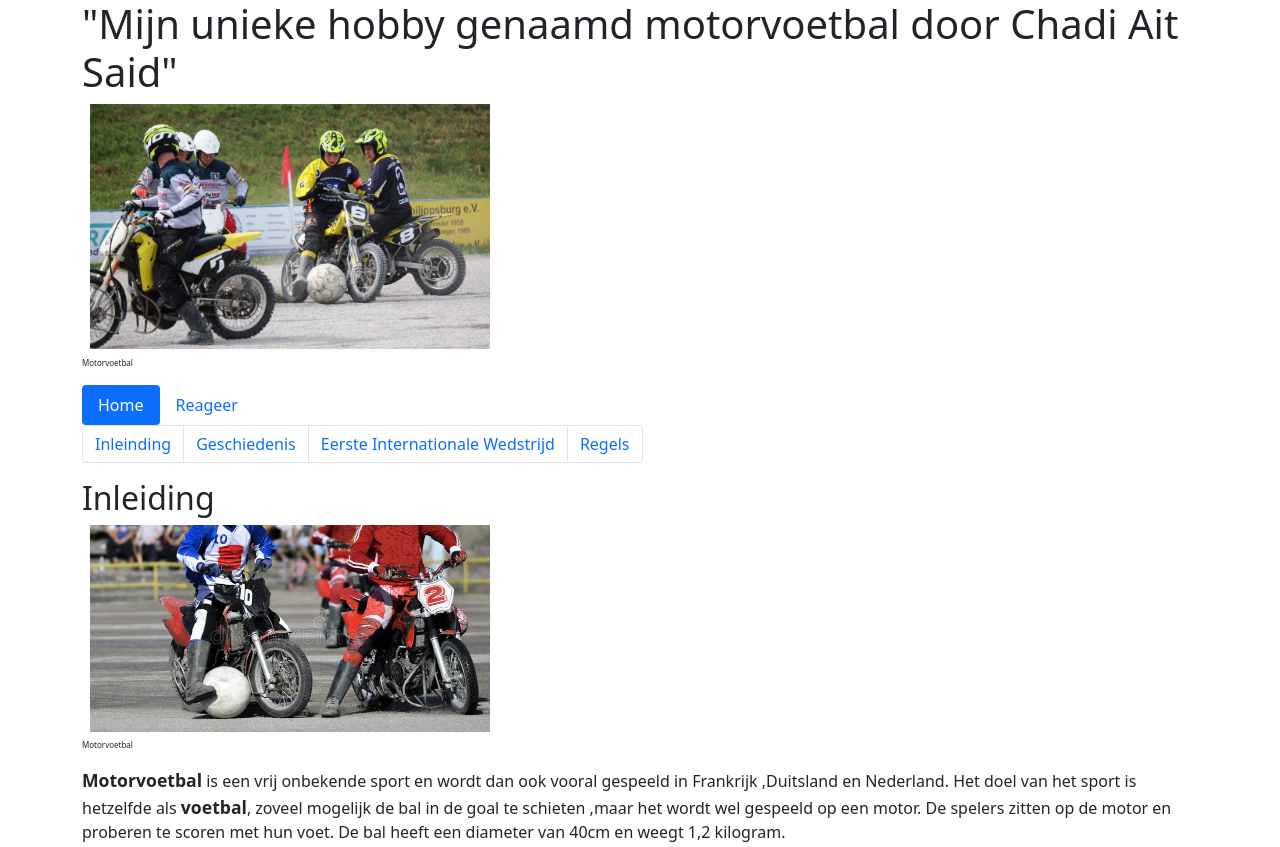
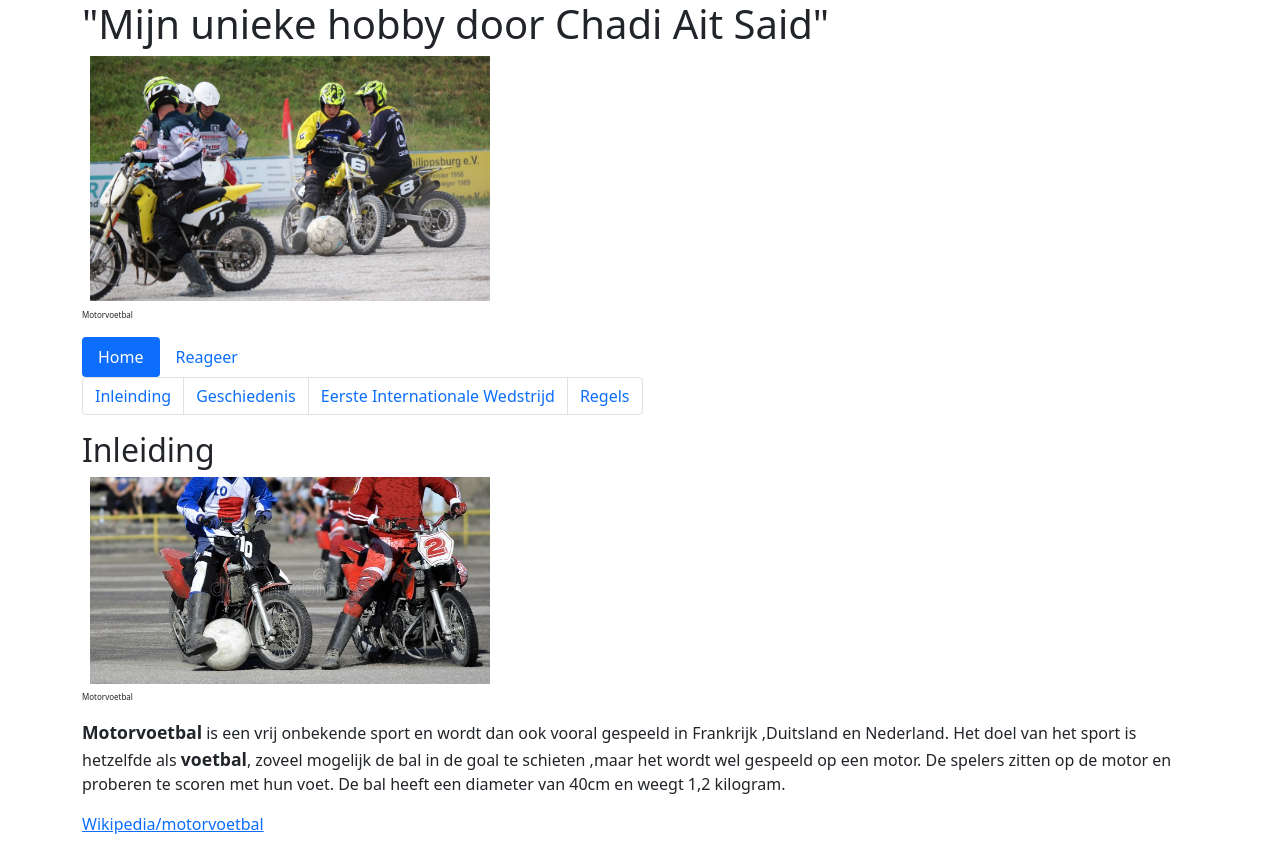
Before and after one commit to ChadiAitSaid/Eerste, a plain HTML site: page index.html in a window 1280 px wide. Shown: the top 847 px of the page. Drawn offline with nearby package versions, Linux system fonts and the light colour scheme.

Commit message:
Update index.html

```diff
--- a/index.html
+++ b/index.html
@@ -24,7 +24,7 @@
 
 
                     <h1 id="titel">
-                        "Mijn unieke hobby genaamd motorvoetbal door Chadi Ait Said"
+                        "Mijn unieke hobby door Chadi Ait Said"
                     </h1>
 
                     <figure>
```
